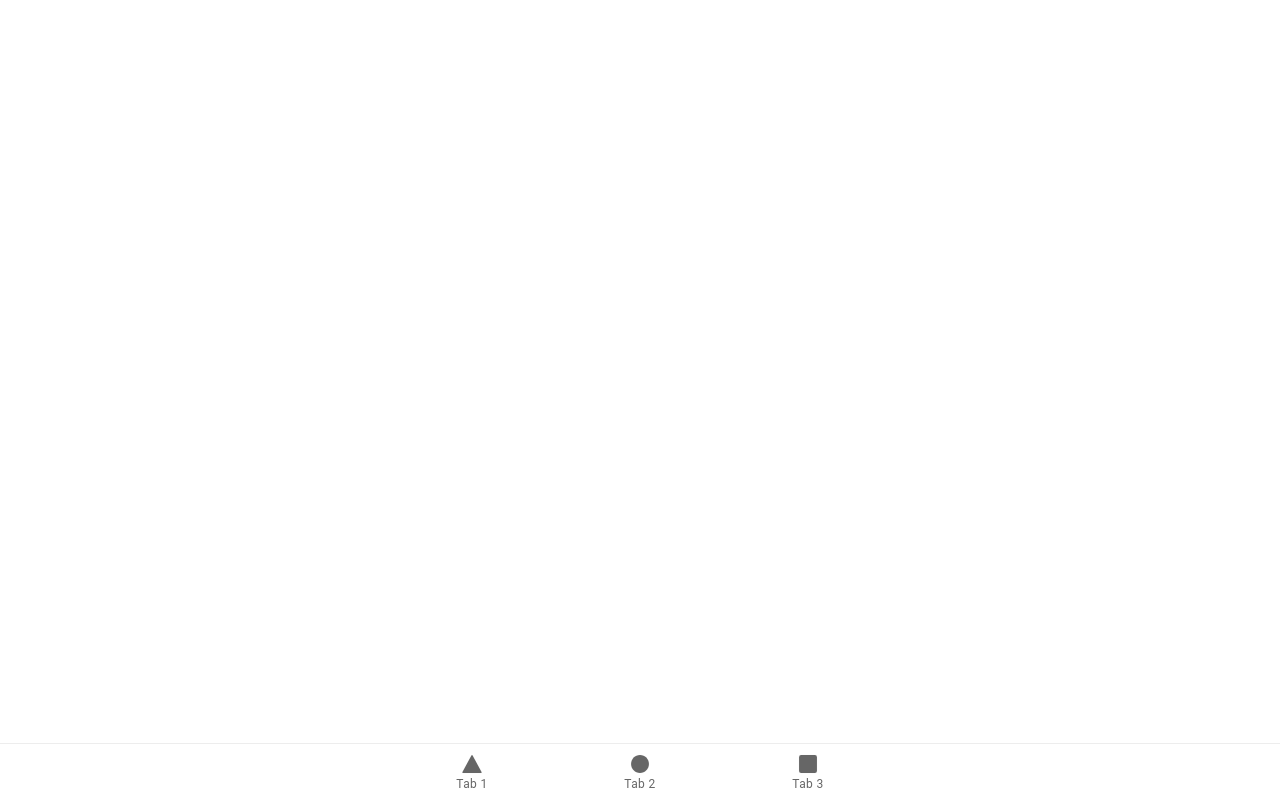
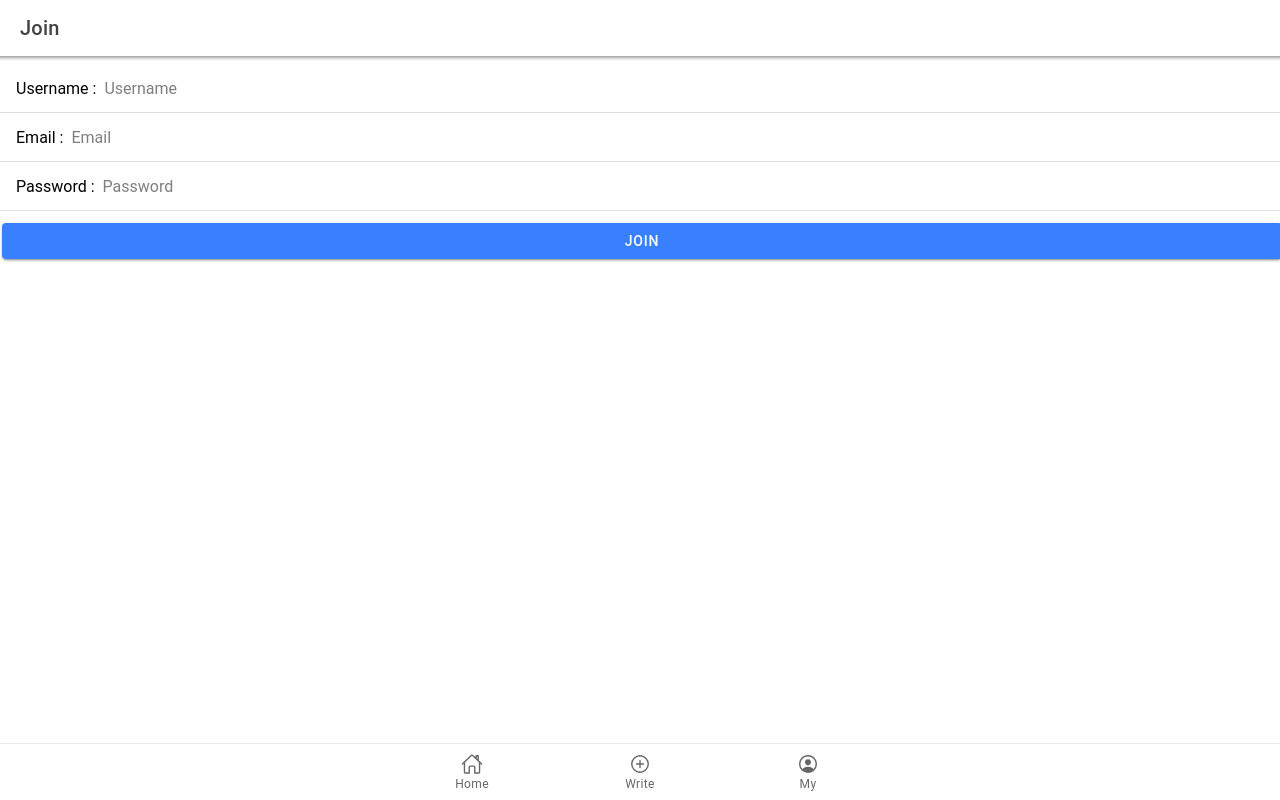
Before and after one commit to nostrss/story_scroll, a React (Create React App) app: page /join in a window 1280 px wide. Built offline with nearby package versions, Linux system fonts and the light colour scheme.

Commit message:
close #2 #3

```diff
--- a/package.json
+++ b/package.json
@@ -10,6 +10,7 @@
     "@capacitor/status-bar": "4.1.1",
     "@egjs/react-infinitegrid": "^4.7.1",
     "@emotion/react": "^11.10.5",
+    "@emotion/styled": "^11.10.5",
     "@ionic/react": "^6.0.0",
     "@ionic/react-router": "^6.0.0",
     "@testing-library/jest-dom": "^5.11.9",
@@ -50,7 +51,7 @@
     "test": "react-scripts test --transformIgnorePatterns 'node_modules/(?!(@ionic/react|@ionic/react-router|@ionic/core|@stencil/core|ionicons)/)'",
     "eject": "react-scripts eject",
     "predeploy": "npm run build",
-    "deploy": "gh-pages -d build"
+    "deploy": "cp build/index.html build/404.html && gh-pages -d build"
   },
   "eslintConfig": {
     "extends": [
--- a/src/App.tsx
+++ b/src/App.tsx
@@ -10,7 +10,11 @@ import {
   setupIonicReact,
 } from '@ionic/react';
 import { IonReactRouter } from '@ionic/react-router';
-import { ellipse, square, triangle } from 'ionicons/icons';
+import {
+  addCircleOutline,
+  personCircleOutline,
+  homeOutline,
+} from 'ionicons/icons';
 import Tab1 from './pages/Tab1';
 import Tab2 from './pages/Tab2';
 import Tab3 from './pages/Tab3';
@@ -33,14 +37,20 @@ import '@ionic/react/css/display.css';
 
 /* Theme variables */
 import './theme/variables.css';
+import JoinContainer from './pages/Join/join.container';
+import Header from './components/Layout/header';
 
 setupIonicReact();
 
 const App: React.FC = () => (
   <IonApp>
-    <IonReactRouter>
+    <IonReactRouter basename={process.env.PUBLIC_URL}>
+      <Header />
       <IonTabs>
         <IonRouterOutlet>
+          <Route exact path='/join'>
+            <JoinContainer />
+          </Route>
           <Route exact path='/tab1'>
             <Tab1 />
           </Route>
@@ -56,16 +66,16 @@ const App: React.FC = () => (
         </IonRouterOutlet>
         <IonTabBar slot='bottom'>
           <IonTabButton tab='tab1' href='/tab1'>
-            <IonIcon icon={triangle} />
-            <IonLabel>Tab 1</IonLabel>
+            <IonIcon icon={homeOutline} />
+            <IonLabel>Home</IonLabel>
           </IonTabButton>
           <IonTabButton tab='tab2' href='/tab2'>
-            <IonIcon icon={ellipse} />
-            <IonLabel>Tab 2</IonLabel>
+            <IonIcon icon={addCircleOutline} />
+            <IonLabel>Write</IonLabel>
           </IonTabButton>
           <IonTabButton tab='tab3' href='/tab3'>
-            <IonIcon icon={square} />
-            <IonLabel>Tab 3</IonLabel>
+            <IonIcon icon={personCircleOutline} />
+            <IonLabel>My</IonLabel>
           </IonTabButton>
         </IonTabBar>
       </IonTabs>
--- /dev/null
+++ b/src/components/Layout/header.tsx
@@ -0,0 +1,15 @@
+import { IonHeader, IonTitle, IonToolbar } from '@ionic/react';
+import { useLocation } from 'react-router-dom';
+import { handleHeaderTitle } from '../../util/handleHeaderTitle';
+
+export default function Header() {
+  let { pathname } = useLocation();
+
+  return (
+    <IonHeader>
+      <IonToolbar>
+        <IonTitle>{handleHeaderTitle(pathname)}</IonTitle>
+      </IonToolbar>
+    </IonHeader>
+  );
+}
--- a/src/mokup-data/data.ts
+++ b/src/mokup-data/data.ts
@@ -1,7 +1,8 @@
 export const ListData = [
   {
     name: 'John',
-    image: 'assets/image/image01.jpg',
+    image:
+      'https://github.com/nostrss/story_scroll/blob/main/public/assets/image/image01.jpg',
     title:
       'Lorem ipsum dolor sit amet, consectetur adipiscing elit. Sed non risus',
     subtitle:
@@ -9,7 +10,8 @@ export const ListData = [
   },
   {
     name: 'kim',
-    image: 'assets/image/image02.jpg',
+    image:
+      'https://github.com/nostrss/story_scroll/blob/main/public/assets/image/image02.jpg',
     title:
       'Lorem ipsum dolor sit amet, consectetur adipiscing elit. Sed non risus',
     subtitle:
@@ -17,7 +19,8 @@ export const ListData = [
   },
   {
     name: 'cho',
-    image: 'assets/image/image03.jpg',
+    image:
+      'https://github.com/nostrss/story_scroll/blob/main/public/assets/image/image03.jpg',
     title:
       'Lorem ipsum dolor sit amet, consectetur adipiscing elit. Sed non risus',
     subtitle:
@@ -25,7 +28,8 @@ export const ListData = [
   },
   {
     name: 'jin',
-    image: 'assets/image/image04.jpg',
+    image:
+      'https://github.com/nostrss/story_scroll/blob/main/public/assets/image/image04.jpg',
     title:
       'Lorem ipsum dolor sit amet, consectetur adipiscing elit. Sed non risus',
     subtitle:
--- /dev/null
+++ b/src/pages/Join/join.container.tsx
@@ -0,0 +1,38 @@
+import { useState } from 'react';
+import JoinPresenter from './join.presenter';
+
+export default function JoinContainer() {
+  const [userName, setUserName] = useState('');
+  const [email, setEmail] = useState('');
+  const [password, setPassword] = useState('');
+
+  // detail type
+
+  const onChangeUserName = ({ detail }: { detail: { value: string } }) => {
+    setUserName(detail.value);
+  };
+
+  const onChangeEmail = ({ detail }: { detail: { value: string } }) => {
+    setEmail(detail.value);
+  };
+
+  const onChangePassword = ({ detail }: { detail: { value: string } }) => {
+    setPassword(detail.value);
+  };
+
+  const onSubmitJoinData = (event: React.FormEvent<HTMLFormElement>) => {
+    event.preventDefault();
+  };
+
+  return (
+    <JoinPresenter
+      userName={userName}
+      email={email}
+      password={password}
+      onChangeUserName={onChangeUserName}
+      onChangeEmail={onChangeEmail}
+      onChangePassword={onChangePassword}
+      onSubmitJoinData={onSubmitJoinData}
+    />
+  );
+}
--- /dev/null
+++ b/src/pages/Join/join.presenter.tsx
@@ -0,0 +1,71 @@
+import styled from '@emotion/styled';
+import {
+  IonContent,
+  IonHeader,
+  IonPage,
+  IonTitle,
+  IonToolbar,
+  IonInput,
+  IonItem,
+  IonLabel,
+  IonList,
+  IonButton,
+} from '@ionic/react';
+
+const CustomBtn = styled(IonButton)`
+  width: 100%;
+`;
+
+export default function JoinPresenter({
+  userName,
+  email,
+  password,
+  onChangeUserName,
+  onChangeEmail,
+  onChangePassword,
+  onSubmitJoinData,
+}: any) {
+  return (
+    <IonPage>
+      <IonHeader>
+        <IonToolbar>
+          <IonTitle></IonTitle>
+        </IonToolbar>
+      </IonHeader>
+      <IonContent>
+        <form action='' onSubmit={onSubmitJoinData}>
+          <IonList>
+            <IonItem>
+              <IonLabel>Username : </IonLabel>
+              <IonInput
+                onIonChange={onChangeUserName}
+                placeholder='Username'
+                type='text'
+                value={userName}
+              />
+            </IonItem>
+            <IonItem>
+              <IonLabel>Email : </IonLabel>
+              <IonInput
+                onIonChange={onChangeEmail}
+                placeholder='Email'
+                type='email'
+                value={email}
+              />
+            </IonItem>
+            <IonItem>
+              <IonLabel>Password : </IonLabel>
+              <IonInput
+                onIonChange={onChangePassword}
+                placeholder='Password'
+                type='password'
+                value={password}
+              />
+            </IonItem>
+          </IonList>
+          <CustomBtn type='submit'>Join</CustomBtn>
+        </form>
+      </IonContent>
+    </IonPage>
+  );
+}
--- /dev/null
+++ b/src/util/handleHeaderTitle.ts
@@ -0,0 +1,14 @@
+export const handleHeaderTitle = (pathname: string) => {
+  switch (pathname) {
+    case '/tab1':
+      return 'Home';
+    case '/tab2':
+      return 'Write';
+    case '/tab3':
+      return 'My';
+    case '/join':
+      return 'Join';
+    default:
+      return 'Home';
+  }
+};
```
Also changed, not shown: 1 other file (tests, documents, lock files or other folders).
